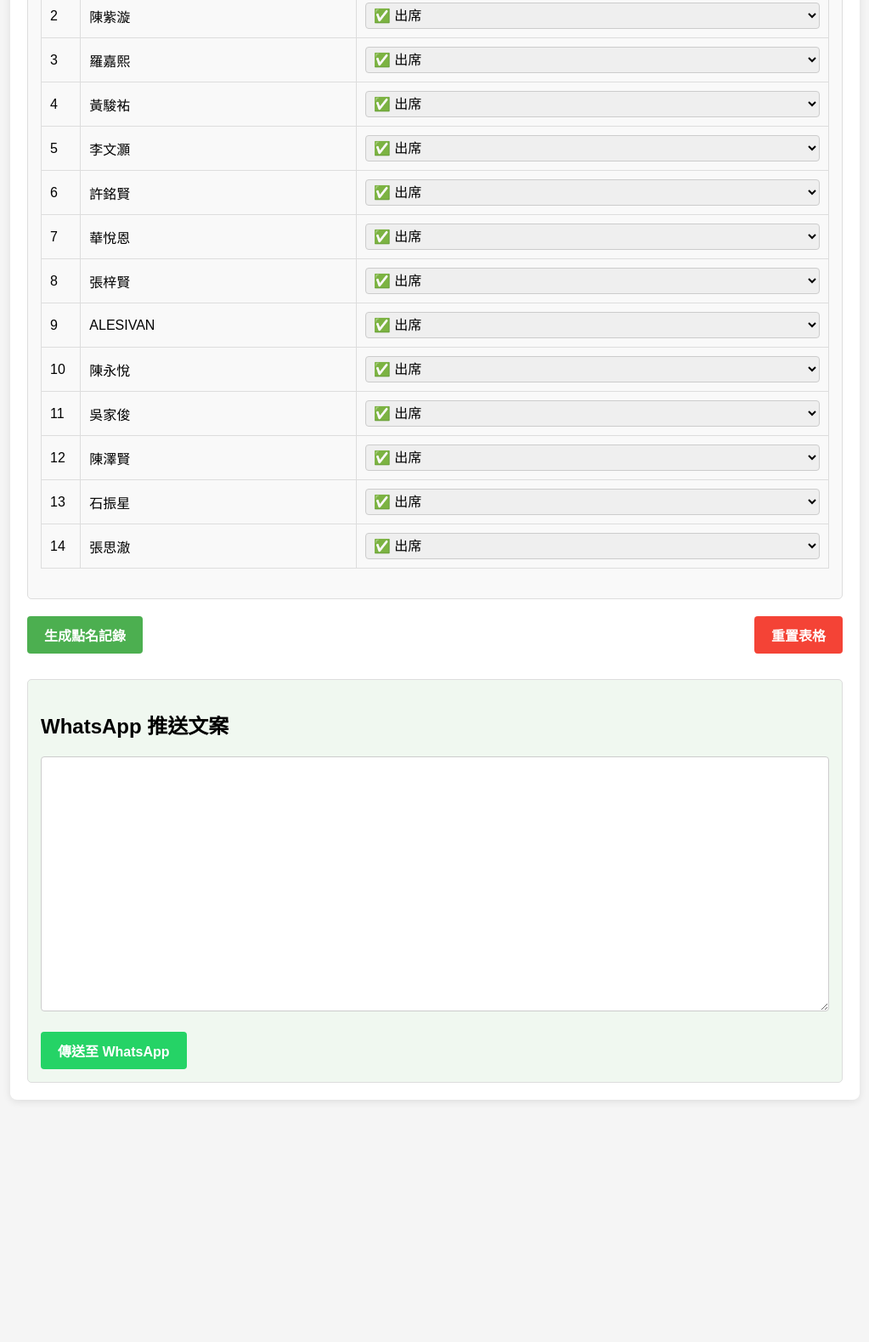
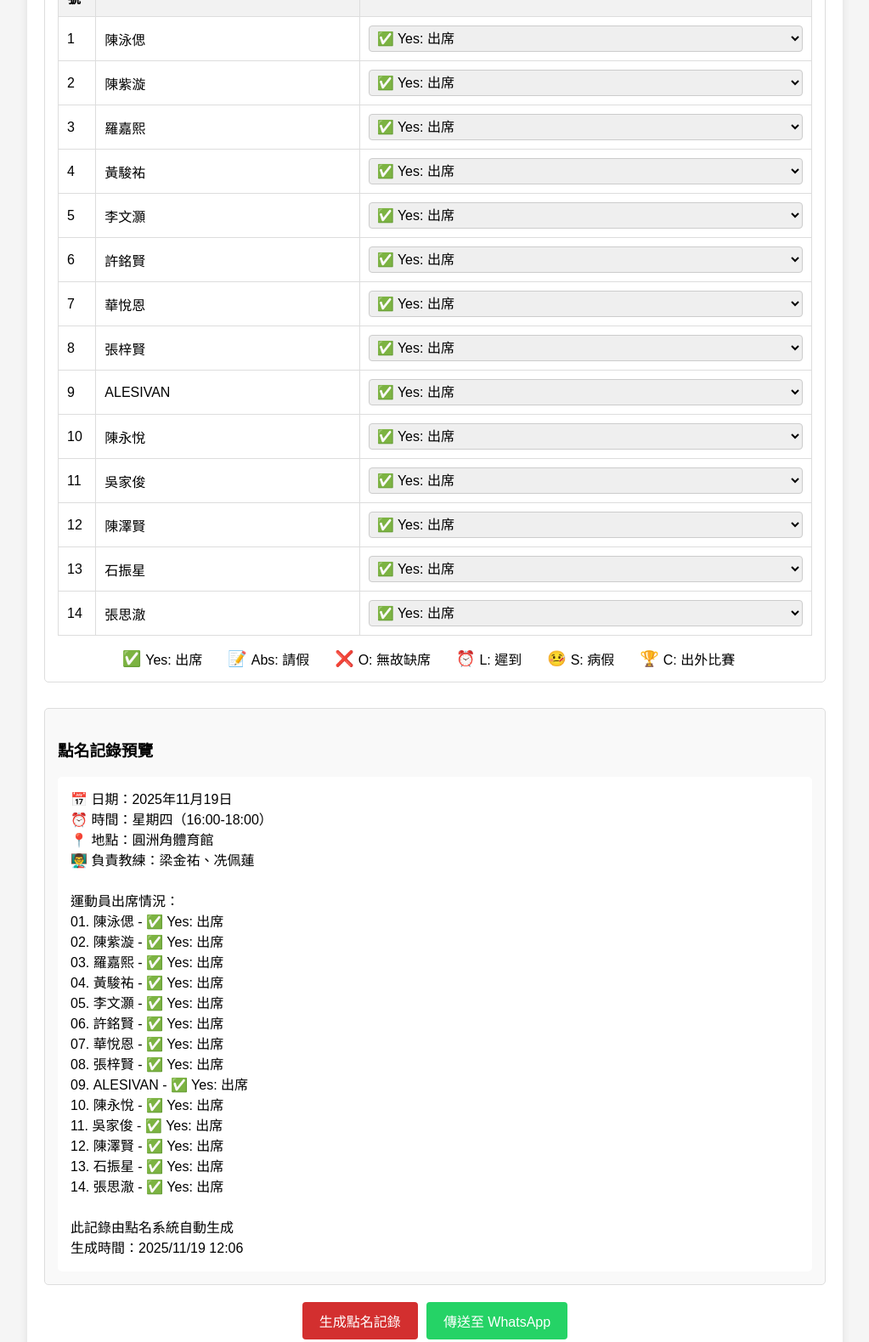
Before and after one commit to sing-netizen/TT25-FB09-10, a plain HTML site: page index.html in a window 1280 px wide. Shown: the part 491-2070 px from the top of the page at 85% size, without its empty margins (128-1151 px from the left). Before the commit the page ends 1805 px from the top, so only its background shows below. Drawn offline with Linux system fonts and the light colour scheme.

Commit message:
TT25-FB-09-10

```diff
--- a/index.html
+++ b/index.html
@@ -10,29 +10,27 @@
             font-family: "Microsoft JhengHei", Arial, sans-serif;
         }
         body {
-            margin: 0;
+            max-width: 1000px;
+            margin: 0 auto;
             padding: 20px;
             background-color: #f5f5f5;
         }
         .container {
-            max-width: 1000px;
-            margin: 0 auto;
             background-color: white;
             padding: 20px;
-            border-radius: 8px;
-            box-shadow: 0 2px 10px rgba(0,0,0,0.1);
+            border-radius: 10px;
+            box-shadow: 0 0 10px rgba(0,0,0,0.1);
         }
         h1 {
             text-align: center;
-            color: #333;
-            margin-bottom: 20px;
+            color: #d32f2f;
+            margin-bottom: 30px;
         }
         .form-section {
             margin-bottom: 20px;
             padding: 15px;
             border: 1px solid #ddd;
             border-radius: 5px;
-            background-color: #f9f9f9;
         }
         .form-row {
             display: flex;
@@ -58,7 +56,7 @@
         table {
             width: 100%;
             border-collapse: collapse;
-            margin-bottom: 20px;
+            margin-top: 20px;
         }
         th, td {
             border: 1px solid #ddd;
@@ -73,50 +71,61 @@
             width: 100%;
             padding: 5px;
         }
-        .whatsapp-section {
+        .preview-section {
             margin-top: 30px;
             padding: 15px;
             border: 1px solid #ddd;
             border-radius: 5px;
-            background-color: #f0f8f0;
+            background-color: #f9f9f9;
         }
-        textarea {
-            width: 100%;
-            height: 300px;
-            padding: 10px;
-            border: 1px solid #ccc;
-            border-radius: 4px;
-            font-size: 16px;
-            resize: vertical;
+        .preview-content {
+            white-space: pre-line;
+            background-color: white;
+            padding: 15px;
+            border-radius: 5px;
+            font-family: Arial, sans-serif;
+            line-height: 1.5;
         }
         .button-group {
             display: flex;
-            justify-content: space-between;
+            justify-content: center;
             margin-top: 20px;
+            gap: 10px;
         }
         button {
             padding: 10px 20px;
+            background-color: #d32f2f;
+            color: white;
             border: none;
             border-radius: 4px;
             cursor: pointer;
             font-size: 16px;
-            font-weight: bold;
+            transition: background-color 0.3s;
         }
-        #generateBtn {
-            background-color: #4CAF50;
-            color: white;
+        button:hover {
+            background-color: #b71c1c;
         }
-        #whatsappBtn {
+        .whatsapp-btn {
             background-color: #25D366;
-            color: white;
         }
-        #resetBtn {
-            background-color: #f44336;
-            color: white;
+        .whatsapp-btn:hover {
+            background-color: #128C7E;
         }
-        .emoji {
+        .status-legend {
+            display: flex;
+            flex-wrap: wrap;
+            gap: 15px;
+            margin-top: 15px;
+            justify-content: center;
+        }
+        .status-item {
+            display: flex;
+            align-items: center;
+            margin-right: 15px;
+        }
+        .status-icon {
+            margin-right: 5px;
             font-size: 18px;
-            margin-right: 5px;
         }
     </style>
 </head>
@@ -127,34 +136,34 @@
         <div class="form-section">
             <div class="form-row">
                 <div class="form-group">
-                    <label for="date">📅 日期</label>
-                    <input type="date" id="date">
+                    <label for="trainingDate">日期</label>
+                    <input type="date" id="trainingDate">
                 </div>
                 <div class="form-group">
-                    <label for="time">🕒 時間</label>
-                    <select id="time">
+                    <label for="trainingTime">時間</label>
+                    <select id="trainingTime">
                         <option value="星期四（16:00-18:00）">星期四（16:00-18:00）</option>
                         <option value="星期六（10:00-13:00）">星期六（10:00-13:00）</option>
                     </select>
                 </div>
                 <div class="form-group">
-                    <label for="location">📍 地點</label>
-                    <select id="location">
+                    <label for="trainingLocation">地點</label>
+                    <select id="trainingLocation">
                         <option value="圓洲角體育館">圓洲角體育館</option>
                         <option value="保安道體育館">保安道體育館</option>
                     </select>
                 </div>
+            </div>
+            <div class="form-row">
                 <div class="form-group">
-                    <label for="coach">👨‍🏫 負責教練</label>
-                    <select id="coach">
-                        <option value="梁金祐, 冼佩蓮">梁金祐, 冼佩蓮</option>
-                    </select>
+                    <label>負責教練</label>
+                    <div>梁金祐、冼佩蓮</div>
                 </div>
             </div>
         </div>
 
         <div class="form-section">
-            <h2>運動員點名</h2>
+            <h3>運動員點名</h3>
             <table id="attendanceTable">
                 <thead>
                     <tr>
@@ -167,44 +176,75 @@
                     <!-- 運動員列表將由JavaScript生成 -->
                 </tbody>
             </table>
+
+            <div class="status-legend">
+                <div class="status-item">
+                    <span class="status-icon">✅</span> <span>Yes: 出席</span>
+                </div>
+                <div class="status-item">
+                    <span class="status-icon">📝</span> <span>Abs: 請假</span>
+                </div>
+                <div class="status-item">
+                    <span class="status-icon">❌</span> <span>O: 無故缺席</span>
+                </div>
+                <div class="status-item">
+                    <span class="status-icon">⏰</span> <span>L: 遲到</span>
+                </div>
+                <div class="status-item">
+                    <span class="status-icon">🤒</span> <span>S: 病假</span>
+                </div>
+                <div class="status-item">
+                    <span class="status-icon">🏆</span> <span>C: 出外比賽</span>
+                </div>
+            </div>
+        </div>
+
+        <div class="preview-section">
+            <h3>點名記錄預覽</h3>
+            <div class="preview-content" id="previewContent">
+                <!-- 預覽內容將由JavaScript生成 -->
+            </div>
         </div>
 
         <div class="button-group">
             <button id="generateBtn">生成點名記錄</button>
-            <button id="resetBtn">重置表格</button>
-        </div>
-
-        <div class="whatsapp-section">
-            <h2>WhatsApp 推送文案</h2>
-            <textarea id="whatsappOutput" readonly></textarea>
-            <div class="button-group">
-                <button id="whatsappBtn">傳送至 WhatsApp</button>
-            </div>
+            <button id="whatsappBtn" class="whatsapp-btn">傳送至 WhatsApp</button>
         </div>
     </div>
 
     <script>
         // 運動員名單
         const athletes = [
-            "陳泳偲", "陳紫漩", "羅嘉熙", "黃駿𧙗", "李文灝",
-            "許銘賢", "華悅恩", "張梓賢", "ALESIVAN", "陳永悅",
-            "吳家俊", "陳澤賢", "石振星", "張思澈"
+            "陳泳偲",
+            "陳紫漩",
+            "羅嘉熙",
+            "黃駿𧙗",
+            "李文灝",
+            "許銘賢",
+            "華悅恩",
+            "張梓賢",
+            "ALESIVAN",
+            "陳永悅",
+            "吳家俊",
+            "陳澤賢",
+            "石振星",
+            "張思澈"
         ];
 
         // 出席狀態選項與對應的emoji
-        const attendanceOptions = [
-            { value: "Yes", text: "✅ 出席" },
-            { value: "Abs", text: "📝 請假" },
-            { value: "O", text: "❌ 無故缺席" },
-            { value: "L", text: "⏰ 遲到" },
-            { value: "S", text: "🤒 病假" },
-            { value: "C", text: "🏆 出外比賽" }
+        const statusOptions = [
+            { value: "Yes", text: "✅ Yes: 出席" },
+            { value: "Abs", text: "📝 Abs: 請假" },
+            { value: "O", text: "❌ O: 無故缺席" },
+            { value: "L", text: "⏰ L: 遲到" },
+            { value: "S", text: "🤒 S: 病假" },
+            { value: "C", text: "🏆 C: 出外比賽" }
         ];
 
         // 初始化表格
         function initTable() {
-            const tbody = document.querySelector("#attendanceTable tbody");
-            tbody.innerHTML = "";
+            const tableBody = document.querySelector("#attendanceTable tbody");
+            tableBody.innerHTML = "";
 
             athletes.forEach((athlete, index) => {
                 const row = document.createElement("tr");
@@ -212,123 +252,122 @@
                 // 編號
                 const numberCell = document.createElement("td");
                 numberCell.textContent = index + 1;
-                row.appendChild(numberCell);
 
                 // 姓名
                 const nameCell = document.createElement("td");
                 nameCell.textContent = athlete;
-                row.appendChild(nameCell);
 
                 // 狀態選擇
                 const statusCell = document.createElement("td");
                 const select = document.createElement("select");
                 select.className = "attendance-select";
-                select.dataset.athlete = athlete;
 
-                attendanceOptions.forEach(option => {
+                statusOptions.forEach(option => {
                     const optionElement = document.createElement("option");
                     optionElement.value = option.value;
                     optionElement.textContent = option.text;
                     select.appendChild(optionElement);
                 });
 
+                // 默認選擇"出席"
+                select.value = "Yes";
+
                 statusCell.appendChild(select);
+
+                row.appendChild(numberCell);
+                row.appendChild(nameCell);
                 row.appendChild(statusCell);
 
-                tbody.appendChild(row);
+                tableBody.appendChild(row);
             });
         }
 
         // 生成點名記錄
         function generateRecord() {
-            const date = document.getElementById("date").value;
-            const time = document.getElementById("time").value;
-            const location = document.getElementById("location").value;
-            const coach = document.getElementById("coach").value;
+            const date = document.getElementById("trainingDate").value;
+            const time = document.getElementById("trainingTime").value;
+            const location = document.getElementById("trainingLocation").value;
+
+            // 格式化日期顯示
+            let formattedDate = "";
+            if (date) {
+                const dateObj = new Date(date);
+                formattedDate = `${dateObj.getFullYear()}年${dateObj.getMonth() + 1}月${dateObj.getDate()}日`;
+            }
 
             // 獲取當前時間
             const now = new Date();
-            const generatedTime = now.toLocaleString("zh-Hant");
+            const generatedTime = `${now.getFullYear()}/${(now.getMonth() + 1).toString().padStart(2, '0')}/${now.getDate().toString().padStart(2, '0')} ${now.getHours().toString().padStart(2, '0')}:${now.getMinutes().toString().padStart(2, '0')}`;
 
-            // 獲取所有運動員的狀態
-            const statusSelects = document.querySelectorAll(".attendance-select");
-            const attendanceData = [];
+            // 收集運動員狀態
+            const athleteStatus = [];
+            const rows = document.querySelectorAll("#attendanceTable tbody tr");
 
-            statusSelects.forEach(select => {
-                const athlete = select.dataset.athlete;
-                const status = select.value;
-                const statusText = select.options[select.selectedIndex].text;
-                attendanceData.push({ athlete, status, statusText });
+            rows.forEach((row, index) => {
+                const name = athletes[index];
+                const statusSelect = row.querySelector("select");
+                const statusValue = statusSelect.value;
+                const statusText = statusOptions.find(opt => opt.value === statusValue).text;
+
+                athleteStatus.push({
+                    name: name,
+                    status: statusText
+                });
             });
 
-            // 按狀態分類運動員
-            const statusGroups = {};
-            attendanceOptions.forEach(option => {
-                statusGroups[option.value] = [];
+            // 生成預覽內容
+            let previewContent = `📅 日期：${formattedDate}\n`;
+            previewContent += `⏰ 時間：${time}\n`;
+            previewContent += `📍 地點：${location}\n`;
+            previewContent += `👨‍🏫 負責教練：梁金祐、冼佩蓮\n\n`;
+            previewContent += `運動員出席情況：\n`;
+
+            athleteStatus.forEach((item, index) => {
+                previewContent += `${(index + 1).toString().padStart(2, '0')}. ${item.name} - ${item.status}\n`;
             });
 
-            attendanceData.forEach(item => {
-                statusGroups[item.status].push(item.athlete);
-            });
+            previewContent += `\n此記錄由點名系統自動生成\n`;
+            previewContent += `生成時間：${generatedTime}`;
 
-            // 生成WhatsApp文案
-            let output = `🏓 乒乓球B隊預備班點名記錄\n\n`;
-            output += `📅 日期：${date}\n`;
-            output += `🕒 時間：${time}\n`;
-            output += `📍 地點：${location}\n`;
-            output += `👨‍🏫 負責教練：${coach}\n\n`;
-
-            // 按狀態列出運動員
-            attendanceOptions.forEach(option => {
-                const athletesInStatus = statusGroups[option.value];
-                if (athletesInStatus.length > 0) {
-                    output += `${option.text} (${athletesInStatus.length}人)：\n`;
-                    output += `${athletesInStatus.join("、")}\n\n`;
-                }
-            });
-
-            output += `---\n`;
-            output += `此記錄由點名系統自動生成\n`;
-            output += `生成時間：${generatedTime}`;
-
-            document.getElementById("whatsappOutput").value = output;
-        }
-
-        // 重置表格
-        function resetTable() {
-            const selects = document.querySelectorAll(".attendance-select");
-            selects.forEach(select => {
-                select.value = "Yes";
-            });
-            document.getElementById("whatsappOutput").value = "";
+            document.getElementById("previewContent").textContent = previewContent;
         }
 
         // 傳送至WhatsApp
         function sendToWhatsApp() {
-            const text = document.getElementById("whatsappOutput").value;
-            if (!text) {
-                alert("請先生成點名記錄");
-                return;
-            }
-
-            const encodedText = encodeURIComponent(text);
-            window.open(`https://wa.me/?text=${encodedText}`, "_blank");
+            const previewContent = document.getElementById("previewContent").textContent;
+            const encodedText = encodeURIComponent(previewContent);
+            const whatsappUrl = `https://wa.me/?text=${encodedText}`;
+            window.open(whatsappUrl, '_blank');
         }
 
         // 初始化
-        document.addEventListener("DOMContentLoaded", function() {
+        document.addEventListener('DOMContentLoaded', function() {
             // 設置默認日期為今天
             const today = new Date();
             const formattedDate = today.toISOString().split('T')[0];
-            document.getElementById("date").value = formattedDate;
+            document.getElementById('trainingDate').value = formattedDate;
 
             // 初始化表格
             initTable();
 
+            // 生成初始記錄
+            generateRecord();
+
             // 綁定事件
-            document.getElementById("generateBtn").addEventListener("click", generateRecord);
-            document.getElementById("resetBtn").addEventListener("click", resetTable);
-            document.getElementById("whatsappBtn").addEventListener("click", sendToWhatsApp);
+            document.getElementById('generateBtn').addEventListener('click', generateRecord);
+            document.getElementById('whatsappBtn').addEventListener('click', sendToWhatsApp);
+
+            // 當表單元素改變時自動更新預覽
+            document.getElementById('trainingDate').addEventListener('change', generateRecord);
+            document.getElementById('trainingTime').addEventListener('change', generateRecord);
+            document.getElementById('trainingLocation').addEventListener('change', generateRecord);
+
+            // 當狀態選擇改變時自動更新預覽
+            document.addEventListener('change', function(e) {
+                if (e.target.classList.contains('attendance-select')) {
+                    generateRecord();
+                }
+            });
         });
     </script>
 </body>
```
